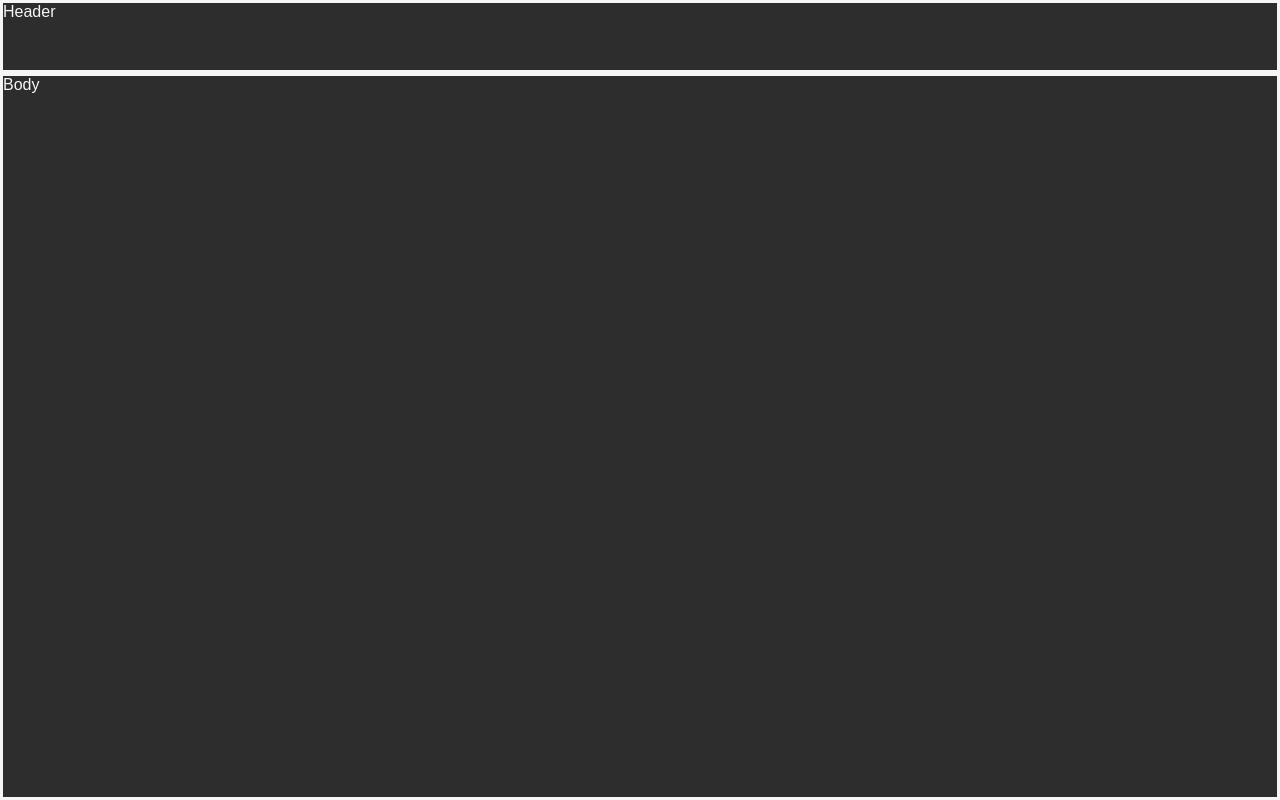
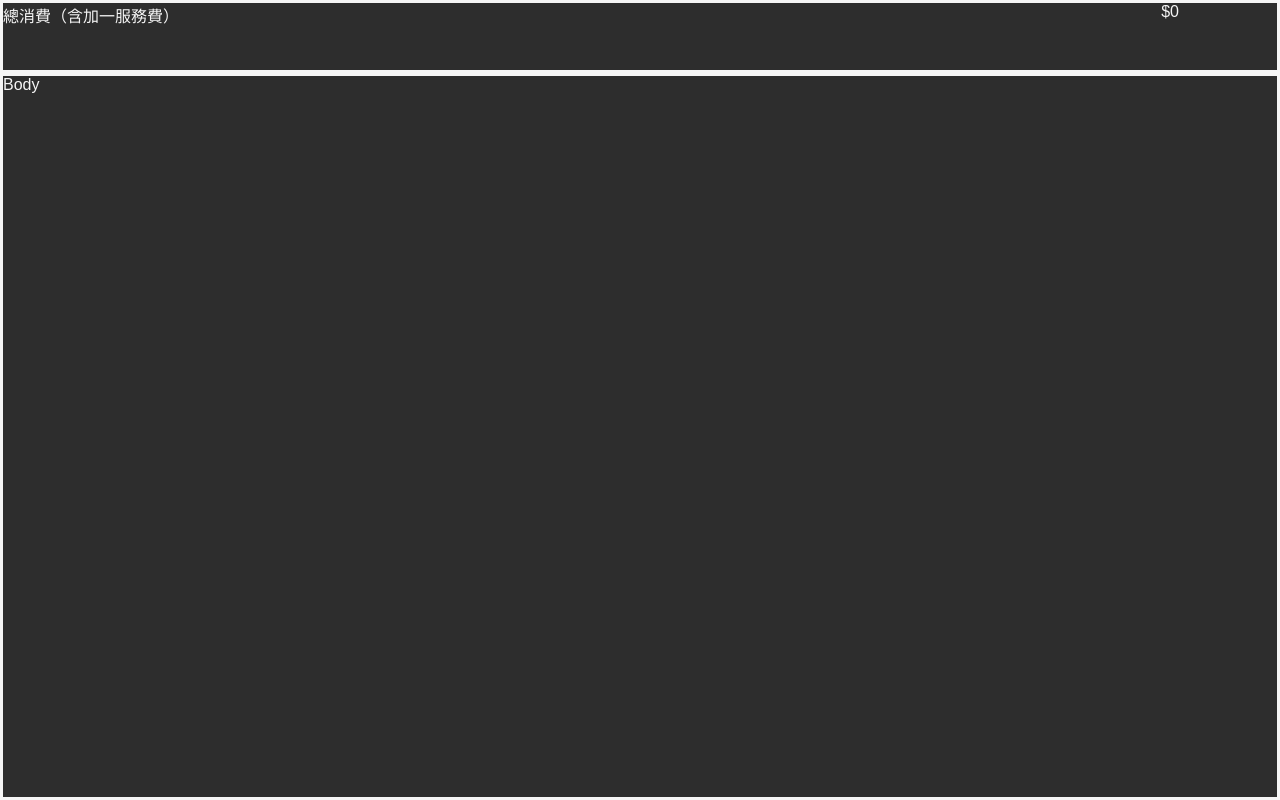
Before and after one commit to man7788/sushiro-calculator, a React (Vite) app in the folder calculator/: page / in a window 1280 px wide. Built offline with nearby package versions, Linux system fonts and the light colour scheme.

Commit message:
Add render amount

```diff
--- a/calculator/src/Components/Header.jsx
+++ b/calculator/src/Components/Header.jsx
@@ -1,7 +1,19 @@
+import { useEffect, useState } from 'react';
 import styles from './Header.module.css';
 
-function Header() {
-  return <div className={styles.Header}>Header</div>;
+function Header({ newAmount = 0 }) {
+  const [amount, setAmout] = useState(0);
+
+  useEffect(() => {
+    setAmout(newAmount);
+  }, [amount]);
+
+  return (
+    <div className={styles.Header}>
+      <div>總消費（含加一服務費）</div>
+      <div>${amount}</div>
+    </div>
+  );
 }
 
 export default Header;
```
